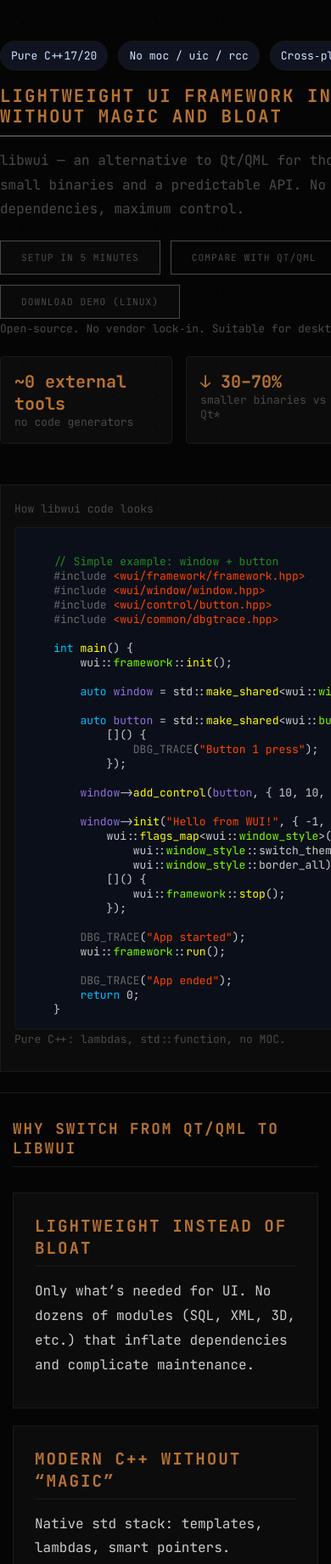
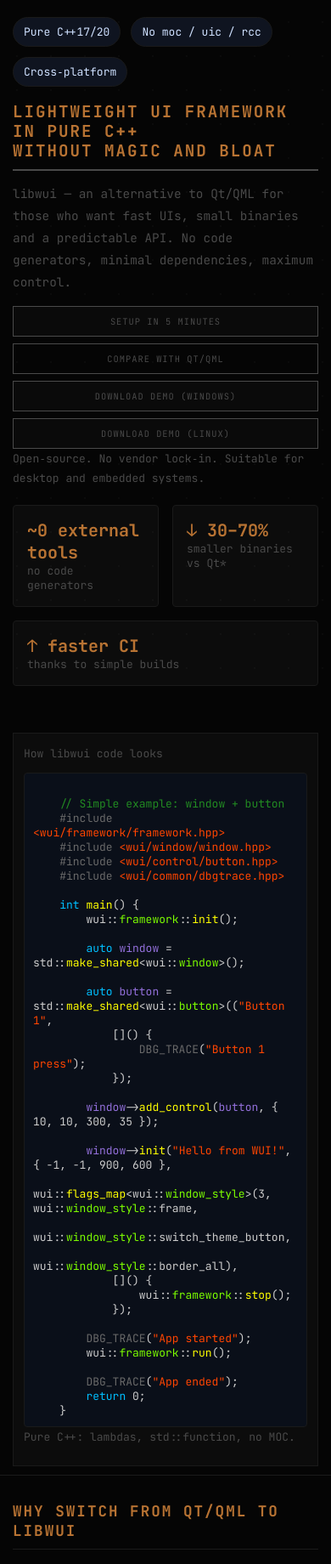
Before and after one commit to intent-garden/wui_site, a PHP site: page /main/ in a window 390 px wide. Shown: the part 34-1874 px from the top of the page at 85% size. Run offline with PHP 8.4, Linux system fonts and the light colour scheme.

Commit message:
Fix styles

```diff
--- a/assets/css/style.css
+++ b/assets/css/style.css
@@ -355,16 +355,33 @@ pre {
     border: 1px solid var(--iron);
     border-radius: 4px;
     padding: 14px;
-    overflow: auto;
+    overflow-x: auto;
+    white-space: pre-wrap;
+    word-wrap: break-word;
 }
 
 code {
     font-family: 'JetBrains Mono', monospace;
     font-size: 13px;
+    white-space: pre-wrap;
+    word-break: break-word;
 }
 
 .code-card {
     padding: 16px;
+}
+
+/* Дополнительные стили для мобильных устройств */
+@media (max-width: 768px) {
+    pre {
+        padding: 10px;
+        font-size: 12px;
+    }
+
+    .code-card {
+        padding: 12px;
+        margin-top: 15px;
+    }
 }
 
 /* Таблицы */
@@ -469,6 +486,23 @@ p {
     color: var(--steel);
     font-size: clamp(16px, 2vw, 18px);
     margin: 0 0 22px;
+}
+
+/* Дополнительные стили для мобильных устройств */
+@media (max-width: 768px) {
+    .hero {
+        grid-template-columns: 1fr;
+        gap: 20px;
+        padding: 30px 20px 15px; /* Добавлены горизонтальные отступы */
+    }
+
+    .hero > div:first-child {
+        order: 1; /* Помещаем текст первым на мобильных устройствах */
+    }
+
+    .hero > div:last-child {
+        order: 2; /* Помещаем блок кода вторым на мобильных устройствах */
+    }
 }
 
 /* CTA */
@@ -639,6 +673,31 @@ footer > * {
         font-size: 1.1rem;
         letter-spacing: 2px;
     }
+
+    /* Дополнительные стили для hero на мобильных устройствах */
+    .hero h1 {
+        font-size: 1.4rem;
+        line-height: 1.2;
+    }
+
+    .hero p.lead {
+        font-size: 1rem;
+        margin: 0 0 15px;
+    }
+
+    .badges {
+        flex-wrap: wrap;
+    }
+
+    .cta {
+        flex-direction: column;
+        gap: 10px;
+    }
+
+    .btn, .btn.secondary {
+        width: 100%;
+        justify-content: center;
+    }
 }
 
 @media (max-width: 480px) {
@@ -671,7 +730,26 @@ footer > * {
         font-size: 1.1rem;
     }
 
+    .hero {
+        padding: 20px 15px 10px; /* Добавлены горизонтальные отступы */
+    }
+
     .hero h1 {
-        font-size: 1.3rem;
+        font-size: 1.2rem;
+        line-height: 1.2;
+    }
+
+    .hero p.lead {
+        font-size: 0.9rem;
+    }
+
+    .cta {
+        flex-direction: column;
+        gap: 8px;
+    }
+
+    .btn, .btn.secondary {
+        padding: 10px 15px;
+        font-size: 0.65rem;
     }
 }
```
